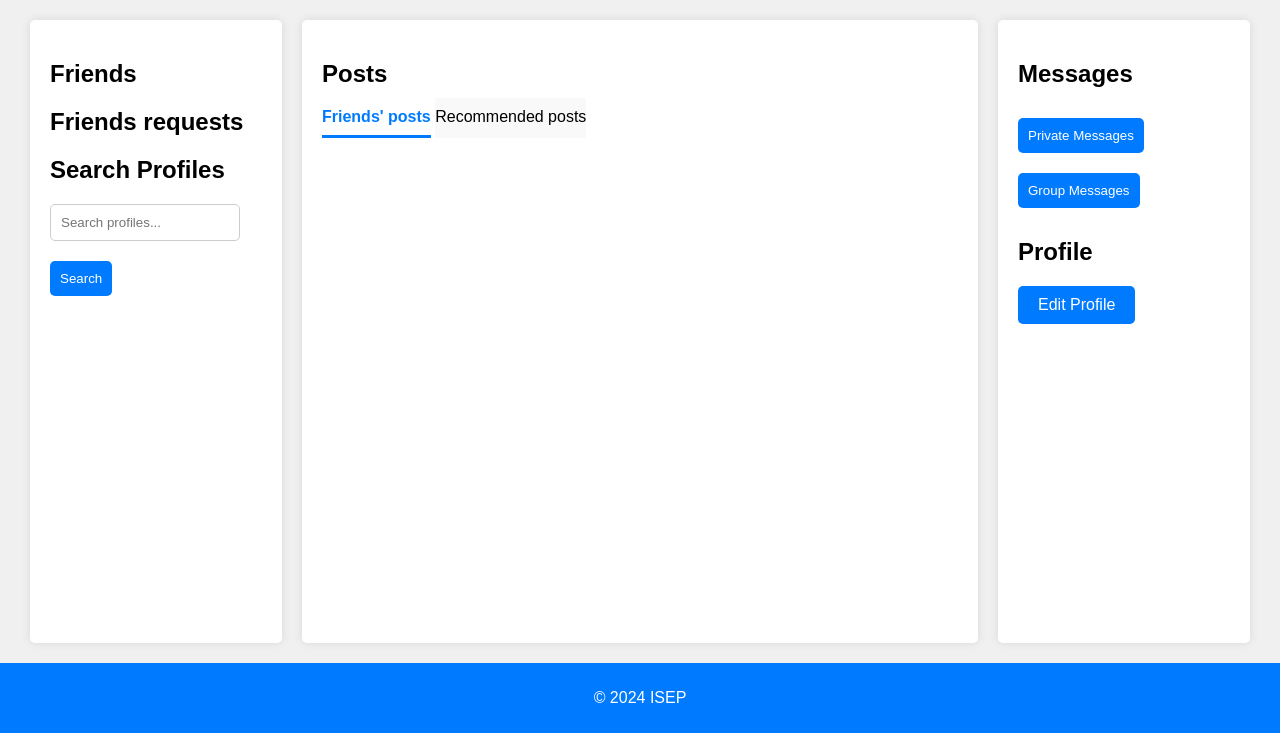
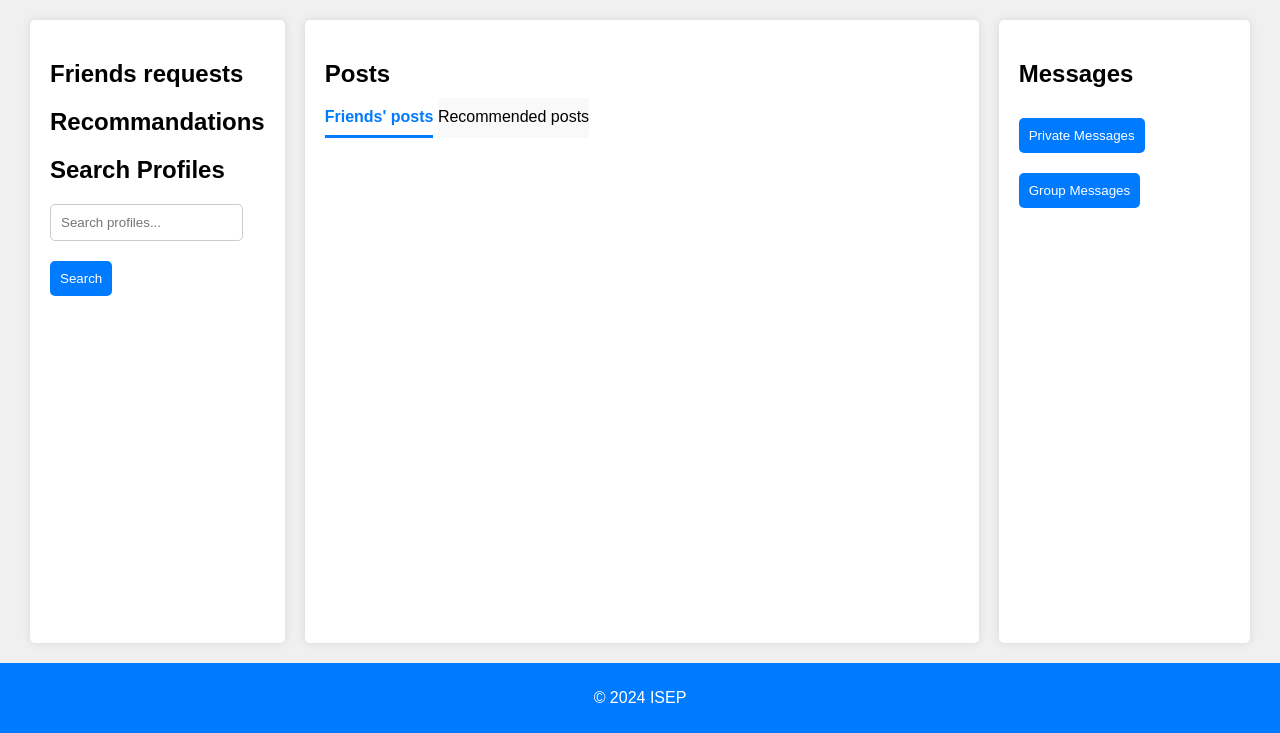
Before and after one commit to RomeoCorrec/ProjetAlgo, a Django app: page /search-profil/ in a window 1280 px wide. Shown: the part 67-800 px from the top of the page. Run offline with Django 5.2, Linux system fonts and the light colour scheme.

Commit message:
changement de place de la modification du profil liste d'amis plus sur la main page et ajoue a la place des recommandations d'amis

```diff
--- a/app/app/templates/main_page.html
+++ b/app/app/templates/main_page.html
@@ -270,6 +270,11 @@ input[type="radio"]:checked + label {
     border-radius: 10px;
     margin-top: 10px;
 }
+
+.recommandation {
+    margin-bottom: 10px;
+}
+
  </style>
 </head>
 <body>
@@ -286,20 +291,20 @@ input[type="radio"]:checked + label {
         </header>
         <main>
             <aside class="sidebar-left">
-                <h2>Friends</h2>
-                <!-- Liste des amis -->
-                <div class="friends">
-                    <ul>
-                        {% for friend in friends %}
-                        <li>
-                            <form method="POST" action="{% url 'search_profil'%}">
-                                {% csrf_token %}
-                                <input type="hidden" name="search_query" value="{{ friend}}" required>
-                                <button type="submit">{{ friend}}</button>
-                             </form>
-                        </li>
-                        {% endfor %}
-                    </ul>
+<!--                <h2>Friends</h2>-->
+<!--                &lt;!&ndash; Liste des amis &ndash;&gt;-->
+<!--                <div class="friends">-->
+<!--                    <ul>-->
+<!--                        {% for friend in friends %}-->
+<!--                        <li>-->
+<!--                            <form method="POST" action="{% url 'search_profil'%}">-->
+<!--                                {% csrf_token %}-->
+<!--                                <input type="hidden" name="search_query" value="{{ friend}}" required>-->
+<!--                                <button type="submit">{{ friend}}</button>-->
+<!--                             </form>-->
+<!--                        </li>-->
+<!--                        {% endfor %}-->
+<!--                    </ul>-->
                 <div class="friends-management">
                     <h2>Friends requests</h2>
                     <!-- Liste des demandes d'amis -->
@@ -313,6 +318,15 @@ input[type="radio"]:checked + label {
                             </form>
                         </div>
                         {% endfor %}
+                </div>
+                <div class="recommandations">
+                    <h2>Recommandations</h2>
+                    <!-- Liste des recommandations -->
+                    {% for recommandation in recommandations %}
+                    <div class="recommandation">
+                        <a href="{% url 'visit_profil' recommandation %}" class="button">{{ recommandation }}</a>
+                    </div>
+                    {% endfor %}
                 </div>
                 <h2>Search Profiles</h2>
                 <!-- Recherche de profils -->
@@ -374,7 +388,8 @@ input[type="radio"]:checked + label {
                                     </div>
                                     <p>{{ post.content }}</p>
                                     {% if post.image %}
-                                        <img src="{{ post.image }}" alt="Post Image">
+                                        {% load static %}
+                                        <img src="{% static post.image %}" alt="Post Image">
                                     {% endif %}
                                     <div class="post-meta">
                                         <span>{{ post.number_like }} Likes</span>
@@ -398,11 +413,6 @@ input[type="radio"]:checked + label {
 
                     <button onclick="">Group Messages</button>
                 </div>
-                <h2>Profile</h2>
-                <!-- Modification du profil -->
-                <div class="profile-edit">
-                    <a href="{% url 'modify_profil_page' %}" class="button">Edit Profile</a>
-                </div>
             </aside>
         </main>
         <footer>
--- a/app/app/templates/profil.html
+++ b/app/app/templates/profil.html
@@ -247,6 +247,9 @@
                     <p><strong>Location:</strong> <span>{{ request.session.user.location }}</span></p>
                     <p><strong>Sex:</strong> <span>{{ request.session.user.sex }}</span></p>
                     <p><strong>Email:</strong> <span>{{ request.session.user.mail }}</span></p>
+                    <div class="profile-edit">
+                        <a href="{% url 'modify_profil_page' %}" class="button">Edit Profile</a>
+                    </div>
                 </div>
                 <div class="friends">
                     <h2>Friends</h2>
--- a/app/app/views.py
+++ b/app/app/views.py
@@ -69,10 +69,11 @@ def main_page(request):
     GDB = graphDB("bolt://localhost:7687", "neo4j", "password")
     username = request.session['user']['username']
     # Récupérer les amis de l'utilisateur
-    friends = GDB.get_connected_users(request.session['user']["username"])
-    friends_requests = GDB.get_friends_requests(request.session['user']["username"])
-    friends_posts = GDB.get_friends_posts(request.session['user']["username"])
-    recommended_posts = GDB.get_recommendations_posts(request.session['user']["username"])
+    friends = GDB.get_connected_users(username)
+    friends_requests = GDB.get_friends_requests(username)
+    recommandations = GDB.get_recommendations(username)
+    friends_posts = GDB.get_friends_posts(username)
+    recommended_posts = GDB.get_recommendations_posts(username)
     sorted_friends_posts = sorted(friends_posts, key=lambda x: x['date'], reverse=True)
     sorted_recommended_posts = sorted(recommended_posts, key=lambda x: x['date'], reverse=True)
     post_id = []
@@ -83,7 +84,9 @@ def main_page(request):
     friends_posts_with_ids = zip(sorted_friends_posts, post_id, post_likes)
     return render(request,
                   'main_page.html',
-                  {'friends': friends, 'friends_requests': friends_requests, 'friends_posts': friends_posts_with_ids, 'recommended_posts': sorted_recommended_posts, 'post_id': post_id})
+                  {'friends': friends, 'friends_requests': friends_requests,
+                   'friends_posts': friends_posts_with_ids, 'recommended_posts': sorted_recommended_posts,
+                   'post_id': post_id, 'recommandations': recommandations})
 
 def like_post(request):
     GDB = graphDB("bolt://localhost:7687", "neo4j", "password")
--- a/test.py
+++ b/test.py
@@ -3,5 +3,4 @@ from ProjetAlgo.app.app.utils import graphDB
 
 GDB = graphDB("bolt://localhost:7687", "neo4j", "password")
 
-GDB.delete_post(7)
-GDB.delete_post(6)
+print(GDB.get_recommendations("ROMEO"))
```
Also changed, not shown: app/app/utils.py (+29 -0 lines), app/db.sqlite3.
